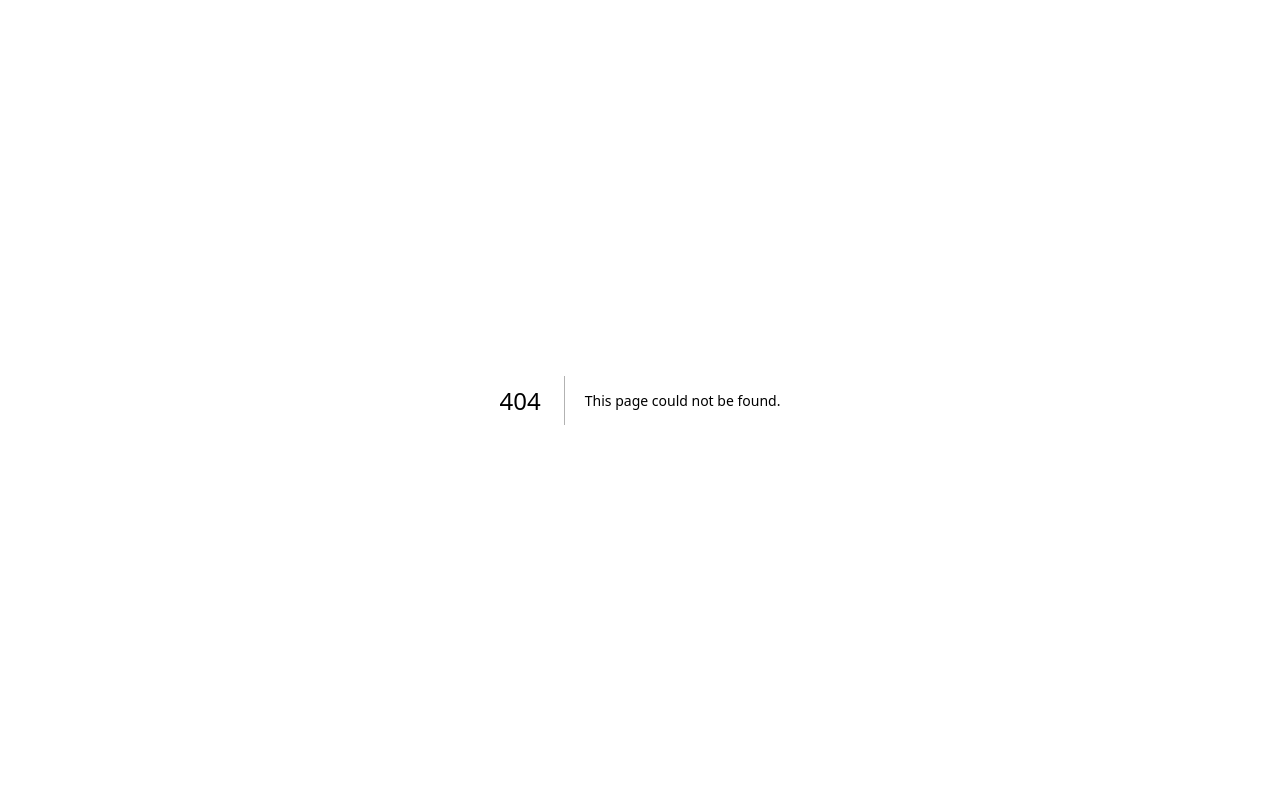
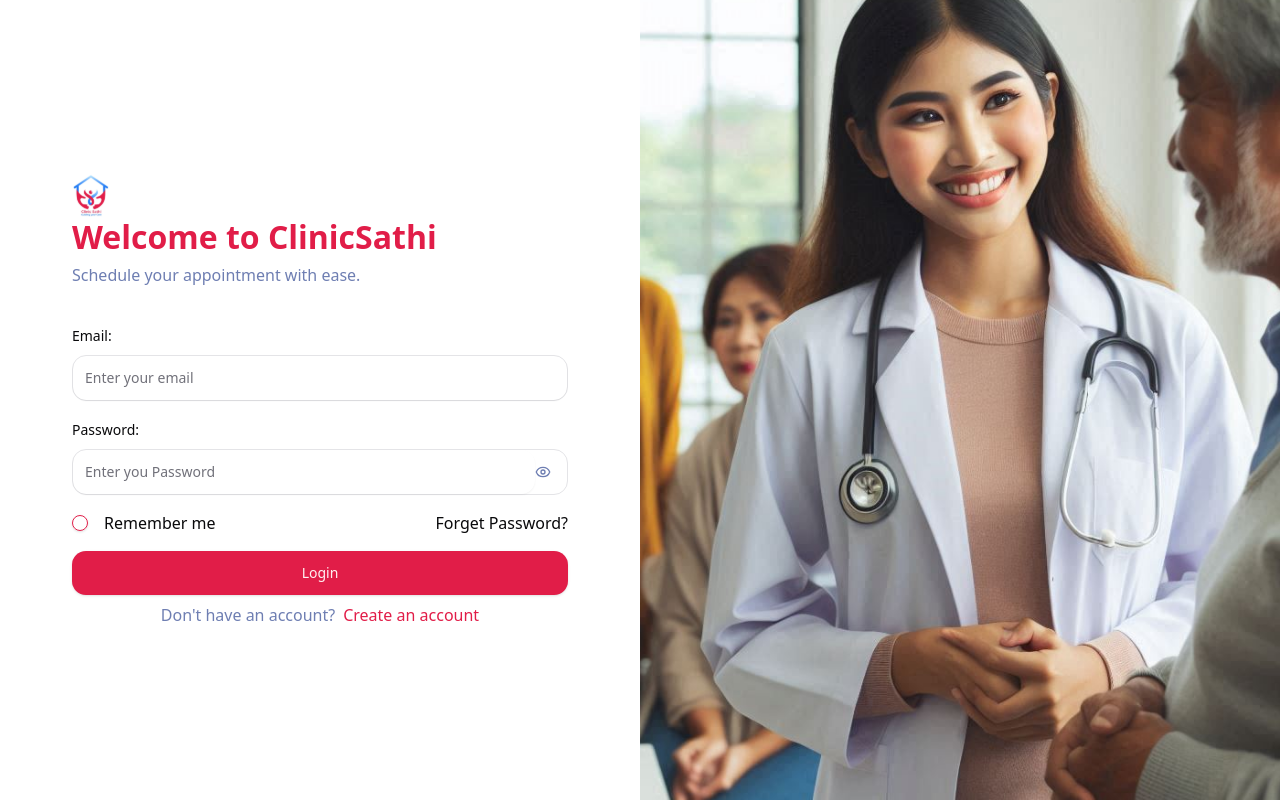
Before and after one commit to rahulcoder2/clinicsathi, a Next.js app in the folder client/: page /sign-in in a window 1280 px wide. Before the commit this address had no page. Built offline with nearby package versions, Linux system fonts and the light colour scheme.

Commit message:
add: auth page

```diff
--- /dev/null
+++ b/client/src/app/(auth)/sign-in/page.tsx
@@ -0,0 +1,26 @@
+import LoginForm from "@/components/form/LoginForm";
+import Image from "next/image";
+
+const SignIn = () => {
+  return (
+    <div className="flex h-screen max-h-screen">
+      <section className="remove-scrollbar container my-auto">
+        <div className="sub-container max-w-[496px]">
+          <Image src="/assets/icons/logo.svg" width={64} height={40} alt="patient" className="w-10" />
+
+          <LoginForm />
+        </div>
+      </section>
+
+      <Image
+        src="/assets/images/onboarding-img.png"
+        height={1000}
+        width={1000}
+        alt="patient"
+        className="side-img max-w-[50%]"
+      />
+    </div>
+  );
+};
+
+export default SignIn;
--- a/client/src/app/(auth)/sign-up/page.tsx
+++ b/client/src/app/(auth)/sign-up/page.tsx
@@ -1,19 +1,32 @@
 "use client";
-import HospitalRegisterForm from "@/components/form/HospitalRegisterForm";
 import PatientRegisterForm from "@/components/form/PatientRegisterForm";
 import Image from "next/image";
 import { Button } from "@/components/ui/button";
 import { Card, CardContent, CardHeader, CardTitle } from "@/components/ui/card";
-import { useState } from "react";
+import { useState, useEffect } from "react";
 import Link from "next/link";
+import DoctorRegisterForm from "@/components/form/DoctorRegisterForm";
 
 const SignUp = () => {
-  const [selectedType, setSelectedType] = useState<"patient" | "hospital" | null>(null);
+  const [selectedType, setSelectedType] = useState<
+    "patient" | "hospital" | null
+  >(null);
   const [showForm, setShowForm] = useState(false);
+  const [isHydrated, setIsHydrated] = useState(false); // Add this state to check if hydration is complete
+
+  // This effect will run after the initial render to update hydration state
+  useEffect(() => {
+    setIsHydrated(true); // Indicate that hydration is complete
+  }, []);
 
   const handleContinue = () => {
     setShowForm(true);
   };
+
+  if (!isHydrated) {
+    return null; // Return nothing until hydration is complete
+  }
+
   if (showForm) {
     return (
       <div className="flex h-screen max-h-screen relative">
@@ -33,12 +46,11 @@
               </div>
             ) : (
               <div className="w-full">
-              <HospitalRegisterForm />
+                <DoctorRegisterForm />
               </div>
             )}
           </div>
         </section>
-
 
         <Image
           src="/assets/images/register-img.png"
@@ -49,7 +61,8 @@
           className="side-img max-w-[390px]"
         />
       </div>
-  );};
+    );
+  }
 
   return (
     <div className="flex min-h-screen items-center justify-center bg-gray-50">
@@ -92,6 +105,18 @@
           >
             Continue
           </Button>
+
+          {/* Link to Login Page */}
+          <div className="text-center mt-4">
+            <Link href="/login" passHref>
+              <Button
+                variant="link"
+                className="text-sm text-blue-500 hover:text-blue-700"
+              >
+                Already have an account? Go to Login
+              </Button>
+            </Link>
+          </div>
         </CardContent>
       </Card>
     </div>
```
Lines whose indentation alone changed are shown as unchanged.
